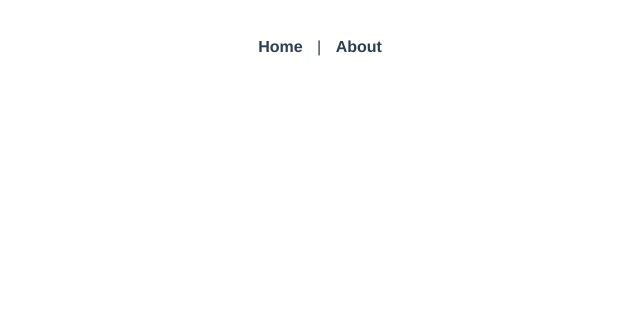
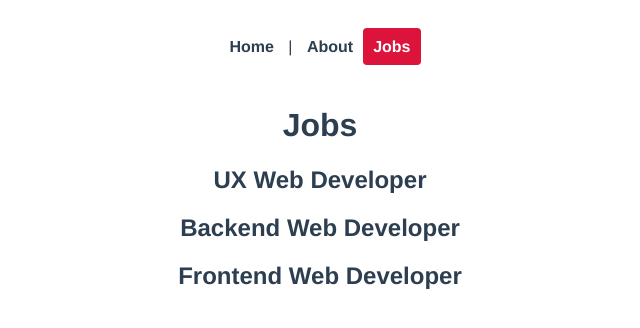
Before and after one commit to PeppermintBoy/Vue.js-Basics, a Vue app in the folder vue-router-basics/: page /jobs in a window 1280 px wide. Before the commit this address had no page. Shown: the top 328 px of the page, without its empty margins (320-960 px from the left). Built offline with nearby package versions, Linux system fonts and the light colour scheme.

Commit message:
Learned proper folder structure.

```diff
--- a/vue-router-basics/src/App.vue
+++ b/vue-router-basics/src/App.vue
@@ -2,6 +2,7 @@
 	<div id="nav">
 		<router-link to="/">Home</router-link> |
 		<router-link :to="{ name: 'About' }">About</router-link>
+		<router-link :to="{ name: 'Jobs' }">Jobs</router-link>
 	</div>
 	<router-view />
 </template>
--- a/vue-router-basics/src/router/index.js
+++ b/vue-router-basics/src/router/index.js
@@ -1,9 +1,12 @@
 import { createRouter, createWebHistory } from 'vue-router';
+// where the file is on computer
 import Home from '../views/Home.vue';
 import About from '../views/About.vue';
+import Jobs from '../views/Jobs/Jobs.vue';
 
 const routes = [
 	{
+		// defines the URL
 		path: '/',
 		name: 'Home',
 		component: Home,
@@ -13,6 +16,11 @@
 		name: 'About',
 		component: About,
 	},
+	{
+		path: '/jobs',
+		name: 'Jobs',
+		component: Jobs,
+	},
 ];
 
 const router = createRouter({
--- /dev/null
+++ b/vue-router-basics/src/views/Jobs/Jobs.vue
@@ -0,0 +1,22 @@
+<template>
+	<h1>Jobs</h1>
+	<div v-for="job in jobs" :key="job.id">
+		<h2>{{ job.title }}</h2>
+	</div>
+</template>
+
+<script>
+export default {
+	data() {
+		return {
+			jobs: [
+				{ title: 'UX Web Developer', id: 1, details: 'ux update' },
+				{ title: 'Backend Web Developer', id: 2, details: 'backend update' },
+				{ title: 'Frontend Web Developer', id: 3, details: 'frontend update' },
+			],
+		};
+	},
+};
+</script>
+
+<style></style>
```
Also changed, not shown: vue-router-basics/src/views/Jobs/JobsDetails.vue (added).
